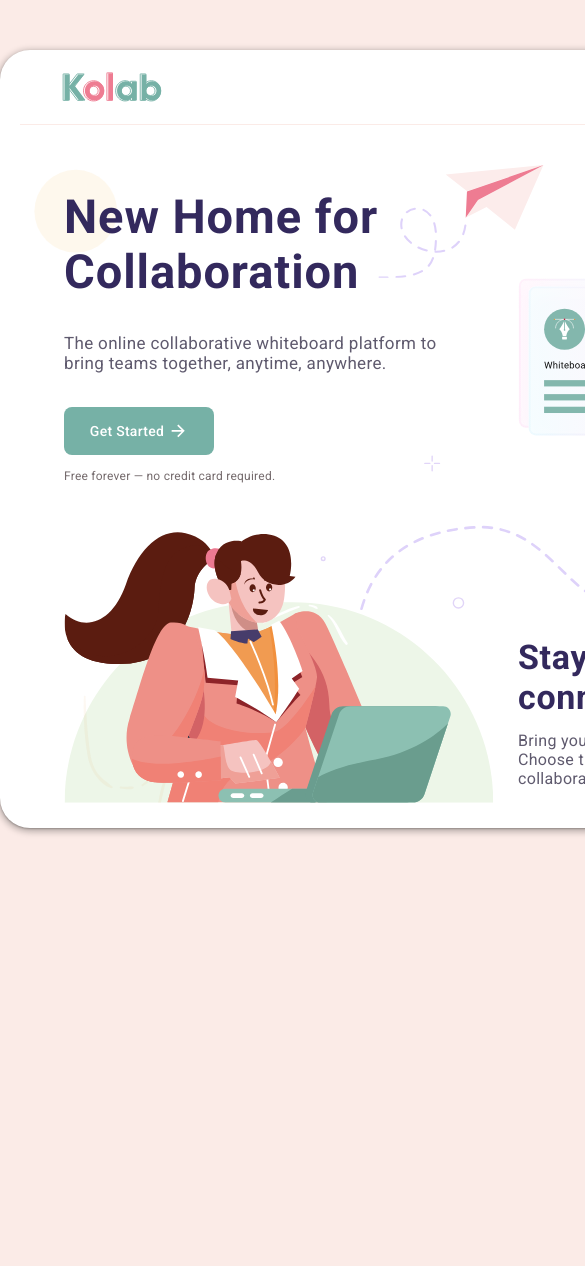
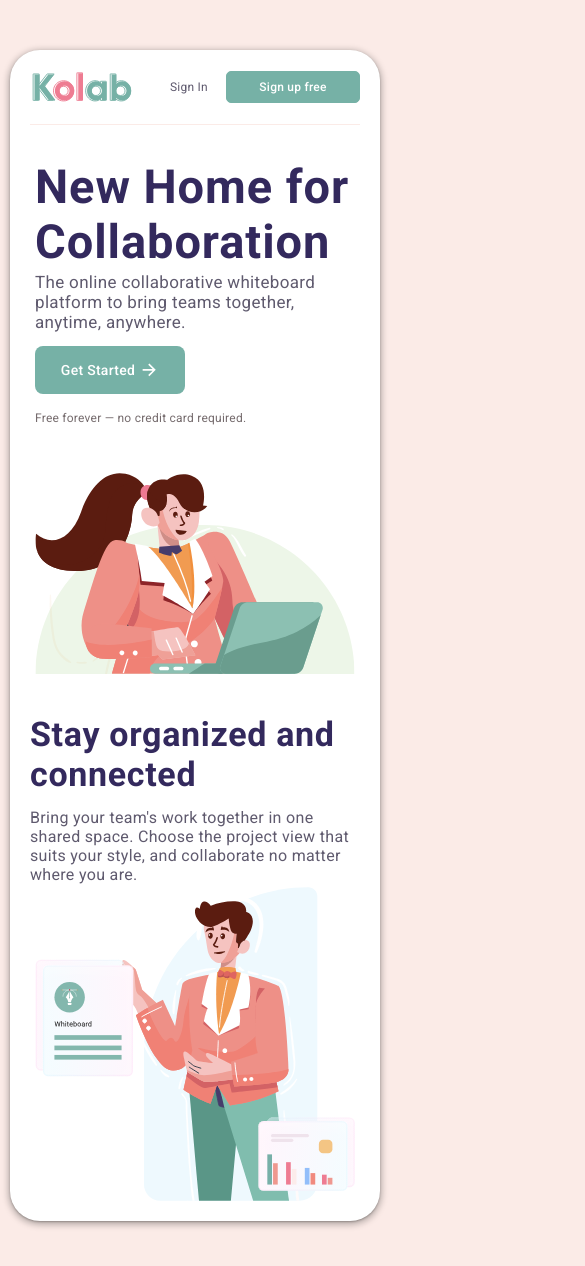
Before and after one commit to SergeyMykytchyn/kolab-frontend, a React (Create React App) app: page / in a window 390 px wide. Shown: the top 1266 px of the page, 585 px wide, since content can reach past the window. Before the commit the page ends 1024 px from the top, so only its background shows below. Built offline with nearby package versions, Linux system fonts and the light colour scheme.

Commit message:
add responsive to landing page

```diff
--- a/src/containers/landing-page/LandingPage.css
+++ b/src/containers/landing-page/LandingPage.css
@@ -1,6 +1,11 @@
+.landing-wrapper {
+  padding-left: 10px;
+  padding-right: 10px;
+}
+
 .landing-container {
-  height: 778px;
-  width: 1000px;
+  min-height: 778px;
+  max-width: 1000px;
 
   background-color: #ffff;
   border-radius: 30px;
@@ -212,6 +217,10 @@ a {
   margin-top: 34px;
 }
 
+.landing-contentRightBottomBefore {
+  display: none;
+}
+
 .landing-contentRightBottomTitle {
   font-weight: bold;
   font-size: 34px;
@@ -226,3 +235,175 @@ a {
   letter-spacing: 0.02em;
   color: #5f5a6e;
 }
+
+@media screen and (max-width: 990px) {
+  .landing-content {
+    flex-direction: column;
+    align-items: center;
+  }
+
+  .landing-contentRight {
+    padding-top: 40px;
+  }
+
+  .landing-contentRightBottom {
+    display: none;
+    margin-top: 0;
+  }
+
+  .landing-contentRightBottomBefore {
+    display: flex;
+  }
+
+  .landing-line {
+    display: none;
+  }
+
+  .landing-stars {
+    display: none;
+  }
+}
+
+@media screen and (max-width: 600px) {
+  .landing-plane {
+    display: none;
+  }
+}
+
+@media screen and (max-width: 520px) {
+  .landing-contentLeft {
+    padding-top: 34px;
+  }
+
+  .landing-ellipse {
+    display: none;
+  }
+
+  .landing-header {
+    margin-left: 0;
+    margin-right: 0;
+  }
+
+  .landing-contentLeft {
+    margin-left: 0;
+    margin-right: 0;
+  }
+}
+
+@media screen and (max-width: 500px) {
+  .landing-contentLeft {
+    align-items: center;
+  }
+
+  .landing-contentRight {
+    align-items: center;
+    width: auto;
+  }
+
+  .landing-contentLeftBottom {
+    width: 350px;
+  }
+
+  .landing-illustration-1 {
+    width: 350px;
+  }
+
+  .landing-contentLeft {
+    width: auto;
+  }
+}
+
+@media screen and (max-width: 450px) {
+  .landing-contentLeftTop {
+    padding-left: 0;
+    width: 350px;
+  }
+
+  .landing-contentLeftTopText {
+    width: 100%;
+    margin-bottom: 10px;
+  }
+}
+
+@media screen and (max-width: 430px) {
+  .landing-contentLeftTop {
+    width: 320px;
+  }
+
+  .landing-contentLeftBottom {
+    width: 320px;
+  }
+
+  .landing-illustration-1 {
+    width: 320px;
+  }
+}
+
+@media screen and (max-width: 375px) {
+  .landing-contentLeftTopTitle {
+    font-size: 40px;
+  }
+
+  .landing-contentLeftTop {
+    width: 300px;
+    height: auto;
+  }
+
+  .landing-contentLeftBottom {
+    width: 300px;
+  }
+
+  .landing-illustration-1 {
+    width: 300px;
+  }
+
+  .landing-headerButtons {
+    width: 180px;
+  }
+}
+
+@media screen and (max-width: 360px) {
+  .landing-container {
+    padding-left: 10px;
+    padding-right: 10px;
+  }
+
+  .landing-contentLeftTop {
+    width: 290px;
+  }
+
+  .landing-contentLeftBottom {
+    width: 290px;
+  }
+
+  .landing-contentRightBottom {
+    width: 290px;
+  }
+}
+
+@media screen and (max-width: 340px) {
+  .landing-headerButtonsSignUp {
+    width: 120px;
+    padding: 7px 10px;
+  }
+
+  .landing-headerButtons {
+    width: 164px;
+  }
+
+  .landing-contentLeftTop {
+    width: 270px;
+  }
+
+  .landing-contentLeftBottom {
+    width: 270px;
+  }
+
+  .landing-contentRightBottom {
+    width: 270px;
+  }
+
+  .landing-illustration-1 {
+    width: 270px;
+  }
+}
--- a/src/containers/landing-page/LandingPage.jsx
+++ b/src/containers/landing-page/LandingPage.jsx
@@ -3,6 +3,7 @@ import "./LandingPage.css";
 
 const LandingPage = () => {
   return (
+    <div className="landing-wrapper">
       <div className="landing-container">
         <div className="landing-header">
           <img className="landing-logo" src="./assets/kolab-logo.svg" alt="Kolab"/>
@@ -31,15 +32,20 @@ const LandingPage = () => {
                   <img className="landing-arrow" src="./assets/arrow-right.svg" alt="arrow"/>
                 </div>
               </a>
+              <span className="landing-contentLeftCenterText">Free forever — no credit card required.</span>
             </div>
-          <span className="landing-contentLeftCenterText">Free forever — no credit card required.</span>
             <img className="landing-contentLeftBottom" src="./assets/landing-illustration-2.svg" alt="landing-illustration-2"/>
           </div>
           <div className="landing-contentRight">
-          <img src="./assets/landing-illustration-1.svg" alt="landing-illustration-1"/>
+            <div className="landing-contentRightBottom landing-contentRightBottomBefore">
+              <span className="landing-contentRightBottomTitle">Stay organized and connected</span>
+              <span className="landing-contentRightBottomText">Bring your team's work together in one shared space. Choose the project view that suits your style, and collaborate no matter where you are.</span>
+            </div>
+            <img className="landing-illustration-1" src="./assets/landing-illustration-1.svg" alt="landing-illustration-1"/>
             <div className="landing-contentRightBottom">
               <span className="landing-contentRightBottomTitle">Stay organized and connected</span>
               <span className="landing-contentRightBottomText">Bring your team's work together in one shared space. Choose the project view that suits your style, and collaborate no matter where you are.</span>
+            </div>
           </div>
         </div>
       </div>
```
Lines whose indentation alone changed are shown as unchanged.
